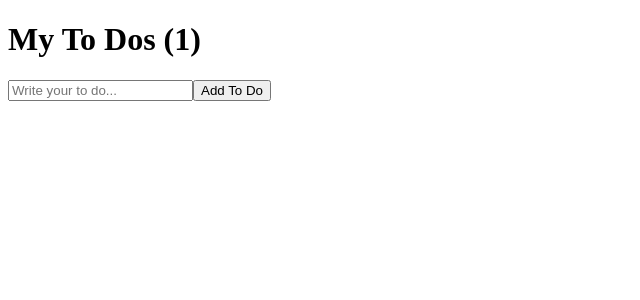
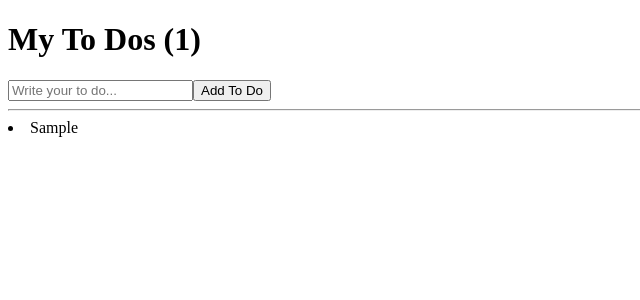
Before and after one commit to coldhailstone/react-for-beginnersV2, a React (Create React App) app: page / in a window 1280 px wide. Both pictures are taken after typing "Sample" into the empty fields and a click on the button "Add To Do". Shown: the top 300 px of the page, without its empty margins (0-640 px from the left). Built offline with nearby package versions, Linux system fonts and the light colour scheme.

Commit message:
7.1 To Do List part Two

```diff
--- a/src/App.js
+++ b/src/App.js
@@ -23,6 +23,10 @@ function App() {
                 />
                 <button>Add To Do</button>
             </form>
+            <hr />
+            {todos.map((item, index) => (
+                <li key={index}>{item}</li>
+            ))}
         </div>
     );
 }
```
